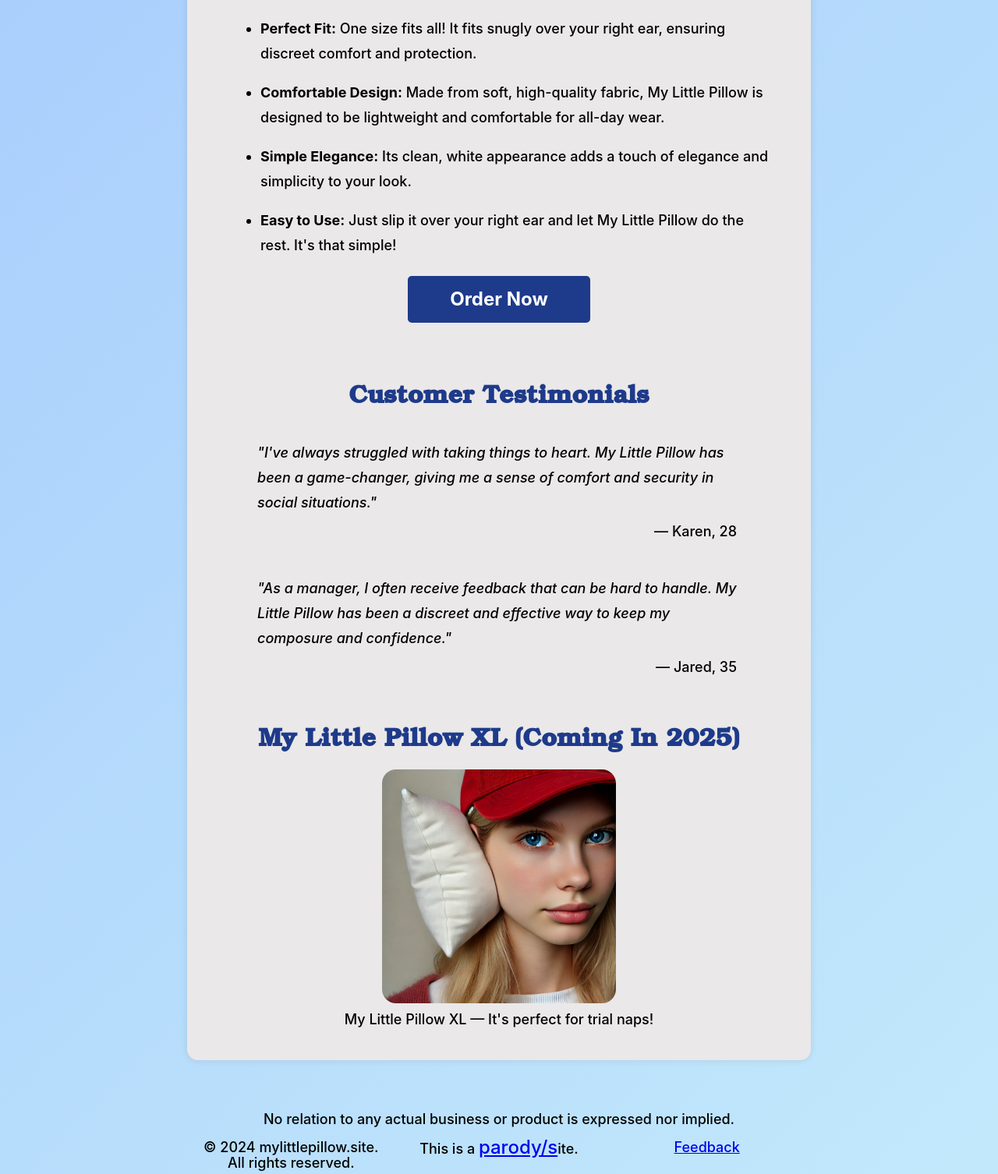
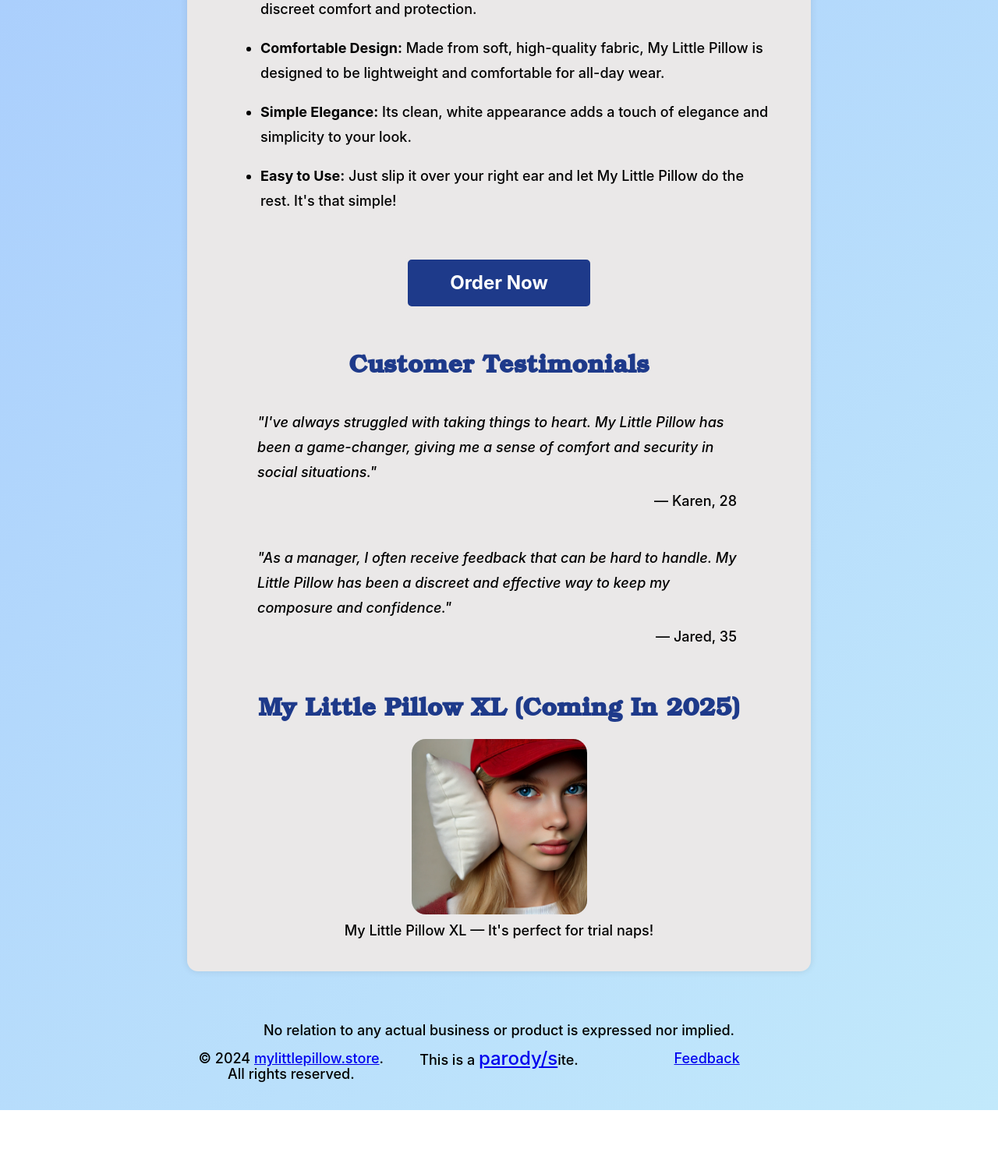
Before and after one commit to rgroves/my-little-pillow, an Astro site: page / in a window 1280 px wide. Shown: the part 1140-2646 px from the top of the page at 78% size. After the commit the page ends 2564 px from the top, so only its background shows below. Built offline with nearby package versions, Linux system fonts and the light colour scheme; Astro itself is replaced by a stand-in of ours.

Commit message:
Tweak meta tags, footer, and images

```diff
--- a/src/layouts/Layout.astro
+++ b/src/layouts/Layout.astro
@@ -27,6 +27,12 @@ const rickRollUrl = "https://tinyurl.com/cust-feedback-mlp";
       property="og:image"
       content="https://mylittlepillow.store/my-little-pillow.jpg"
     />
+    <meta property="og:image:width" content="1200" />
+    <meta property="og:image:height" content="630" />
+    <meta
+      property="og:image:alt"
+      content="A simple product image featuring a tiny white pillow measuring about 2.5 inches by 4 inches. The pillow is very thin, made of clean, soft, and attractive white fabric."
+    />
     <meta property="og:url" content="https://mylittlepillow.store" />
     <meta
       property="og:description"
@@ -50,7 +56,11 @@ const rickRollUrl = "https://tinyurl.com/cust-feedback-mlp";
           No relation to any actual business or product is expressed nor
           implied.
         </p>
-      </div><div>&copy; 2024 mylittlepillow.site. All rights reserved.</div>
+      </div><div>
+        &copy; 2024 <a href="https://mylittlepillow.store/"
+          >mylittlepillow.store</a
+        >. All rights reserved.
+      </div>
       <div>
         <p>This is a <a id="parodys" href="#">parody/s</a>ite.</p>
       </div>
--- a/src/styles/base.css
+++ b/src/styles/base.css
@@ -44,9 +44,8 @@ main > * {
 }
 
 .button {
-
   display: inline-block;
-  margin-bottom: var(--space-xl);
+  margin: var(--space-l) 0 var(--space-l);
   padding: var(--space-xs) var(--space-xl);
   background-color: var(--primary-color);
   color: #fff;
@@ -89,7 +88,7 @@ footer {
 .product-grid > img {
   border-radius: 1em;
   width: 100%;
-  max-width: 300px;
+  max-width: 225px;
   height: auto;
 }
 
```
